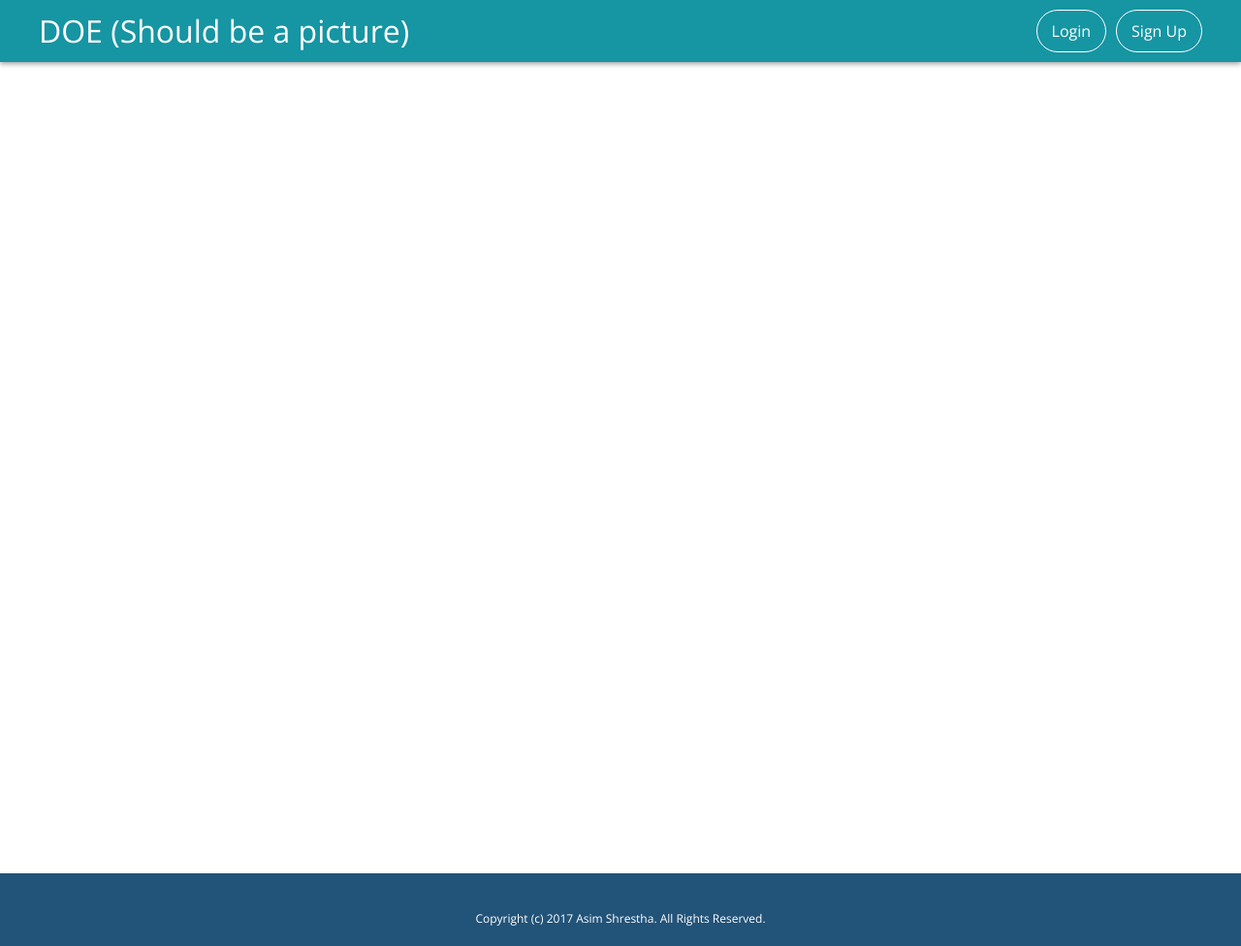
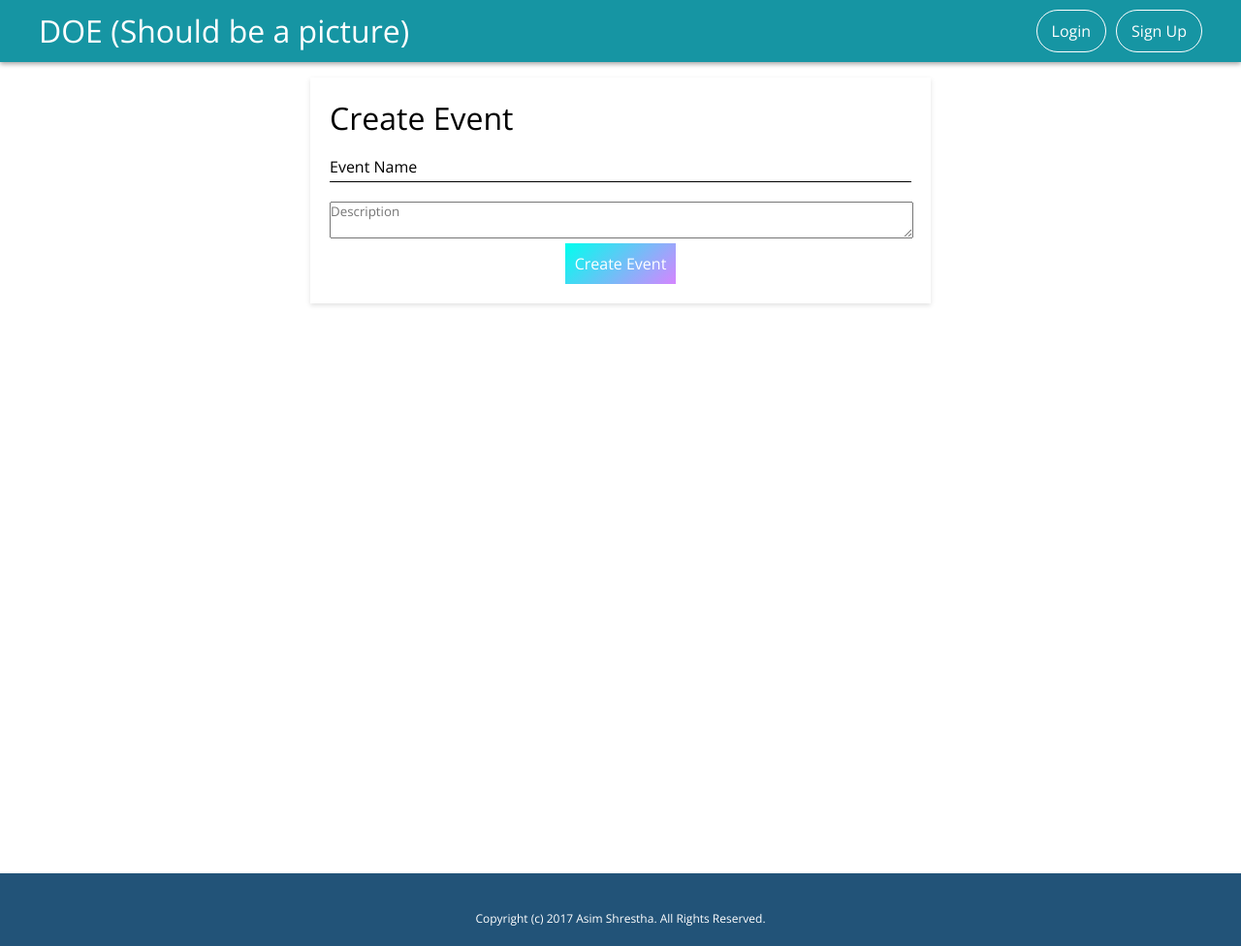
Before and after one commit to asimshrestha2/doe-website, a Flask app: page /createevent in a window 1280 px wide. Shown: the whole page at 97% size. Run offline with Flask 2, Linux system fonts and the light colour scheme; some libraries are stand-ins or nearby versions.

Commit message:
Added Buttons, Create Event
Added "Sign up" link on login page, began createevent.html but still
needs more info

```diff
--- a/eb-flask/application.py
+++ b/eb-flask/application.py
@@ -1,6 +1,7 @@
 from flask import Flask, session, render_template, redirect, url_for, escape, request, json
 import os
-import dbconnection
+from werkzeug.utils import secure_filename
+#import dbconnection
 # EB looks for an 'application' callable by default.
 application = Flask(__name__)
 
--- a/eb-flask/static/style.css
+++ b/eb-flask/static/style.css
@@ -1,4 +1,4 @@
-html, body, div, input[type=text], input[type=password], .login input[type=email], p{
+html, body, div, input[type=text], input[type=password], .login input[type=email], p, textarea{
   margin: 0;
   padding: 0;
   font-family: 'Open Sans', sans-serif;
@@ -37,6 +37,10 @@ a{
 
 a:hover{
   text-decoration: underline;
+}
+
+.text-center{
+  text-align: center;
 }
 
 .top-nav{
@@ -143,6 +147,19 @@ a:hover{
 .btn-small:hover{
   color: #000000;
   background: #FFFFFF;
+}
+
+.rect-btn{
+  color: #FFFFFF;
+  padding: 10px;
+  background: linear-gradient(-45deg, #D585FF, #00FFEE);
+  display: inline-block;
+  transition: all 275ms linear;
+  cursor: pointer;
+}
+
+.rect-btn:hover{
+  box-shadow: 0 5px 2px #e1e1e1;
 }
 
 #menu{
@@ -330,8 +347,12 @@ header.sub-page{
 }
 
 /*Event Page*/
-.event{
+.event, .createevent{
   box-shadow: 0 2px 5px #e1e1e1;
+}
+
+.createevent{
+  padding: 20px;
 }
 
 .event .discription{
@@ -355,12 +376,17 @@ header.sub-page{
   color: #FFFFFF;
 }
 
-.event .image .text .title{
+.event .image .text .title, .createevent .text .title{
   font-size: 32px;
 }
 
 .event .image .text .subtitle{
   font-size: 16px;
+}
+/*Create Event*/
+.createvent .text .text-box{
+  width: 100%;
+  border-style: 1px black;
 }
 
 .function-bar{
@@ -424,6 +450,10 @@ header.sub-page{
 
 .profile-info .text .title{
   font-size: 14px;
+}
+
+textarea{
+  width: 100%;
 }
 
 .profile-pic img{
@@ -508,11 +538,15 @@ header.sub-page{
   width: 100%;
 }
 
+.login #signup-link{
+  text-align: center;
+}
+
 .calendar .list-header{
   text-align: center;
 }
 
-.signup input[type=text], .signup input[type=password], .signup input[type=email]{
+.signup input[type=text], .signup input[type=password], .signup input[type=email], .createevent input[type=text]{
   border-bottom: 1px solid #000000;
   width: 100%;
 }
--- a/eb-flask/templates/createevent.html
+++ b/eb-flask/templates/createevent.html
@@ -1,54 +1,35 @@
-<!DOCTYPE html>
-<html lang="en">
-<head>
-    {% block head %}
-    <link href="https://fonts.googleapis.com/css?family=Open+Sans" rel="stylesheet">
-    <link rel="stylesheet" href="{{ url_for('static', filename='style.css') }}">
-    <link rel="icon" href="https://asimshrestha2.github.io/portfoliov2/imgs/Asim_Ymir.png">
-    <script src="{{ url_for('static', filename='main.js') }}"></script>
-    <title>{% block title %}{% endblock %}</title>
-    {% endblock %}
-</head>
-<body>
-  <div id="fb-root"></div>
-  <script>(function(d, s, id) {
-    var js, fjs = d.getElementsByTagName(s)[0];
-    if (d.getElementById(id)) return;
-    js = d.createElement(s); js.id = id;
-    js.src = "//connect.facebook.net/en_US/sdk.js#xfbml=1&version=v2.8&appId=101009160446325";
-    fjs.parentNode.insertBefore(js, fjs);
-  }(document, 'script', 'facebook-jssdk'));</script>
-  <header class="sub-page">
-    <div class="top-nav">
-      <div class="row-big">
-        <div class="title">
-          <a href="{{ url_for('hello') }}">DOE (Should be a picture)</a>
+{% extends "layout.html" %}
+{% block title %}Create Event - DOE{% endblock %}
+{% block head %}
+    {{ super() }}
+    <meta name="theme-color" content="#dcb0a5">
+    <meta name="viewport" content="width=device-width, initial-scale=1.0,  maximum-scale=1.0, user-scalable=no">
+    <meta property="og:title" content="Create Event - DOE">
+    <meta property="og:type" content="profile">
+    <meta property="og:url" content="{{ url_for('signup') }}">
+    <meta property="og:image" content="https://asimshrestha2.github.io/portfoliov2/imgs/Asim_Ymir.png">
+    <meta name="twitter:card" content="summary">
+    <meta name="twitter:site" content="@Asim_Shresth">
+    <meta name="twitter:title" content="Create Event - DOE">
+    <meta name="twitter:description" content="Create Event - DOE">
+    <meta name="twitter:image" content="https://asimshrestha2.github.io/portfoliov2/imgs/Asim_Ymir.png">
+{% endblock %}
+{% block content %}
+  <div class= "createevent row-small">
+    <div class = "text">
+      <div class = "title">Create Event</div>
+      <div class="input-field">
+        <input type="text" name="eventname" id="eventname" value="">
+        <label for="eventname">Event Name</label>
+      </div>
+      <div class="text-box">
+        <textarea id="eventdescription" placeholder="Description"></textarea>
+      </div>
+      <div class="text-center">
+        <div class="rect-btn">
+          Create Event
         </div>
-        <nav>
-          <ul class="top-buttons">
-            {% if session['username'] %}
-              <li><div id="menu"><div class="btn" id="menubtn">Menu</div>
-                  <div class="menu-content" id="menu-content">
-                    <a href="{{ url_for('user', name = session['username']) }}">{{ session['username'] }}</a>
-                    <a href="{{ url_for('logout') }}">Logout</a>
-                  </div>
-                </div>
-              </li>
-            </ul>
-            {% else %}
-              <li><div class="btn">Login<a href="{{ url_for('login') }}"><div class="btn-fill"></div></a></div></li>
-              <li><div class="btn">Sign Up<a href="{{ url_for('signup') }}"><div class="btn-fill"></div></a></div></li>
-            </ul>
-            {% endif %}
-        </nav>
       </div>
     </div>
-  </header>
-  <div class="content">{% block content %}{% endblock %}</div>
-  <footer>
-    <div class="legal">
-      Copyright (c) 2017 Asim Shrestha. All Rights Reserved.
-    </div>
-  </footer>
-</body>
-</html>
+  </div>
+{% endblock %}
--- a/eb-flask/templates/index.html
+++ b/eb-flask/templates/index.html
@@ -3,6 +3,7 @@
   <head>
     <meta charset="utf-8">
     <title>DOE - Home</title>
+    <meta name="viewport" content="width=device-width, initial-scale=1.0,  maximum-scale=1.0, user-scalable=no">
     <link href="https://fonts.googleapis.com/css?family=Open+Sans" rel="stylesheet">
     <link rel="stylesheet" href="{{ url_for('static', filename='style.css') }}">
     <script src="{{ url_for('static', filename='main.js') }}"></script>
--- a/eb-flask/templates/login.html
+++ b/eb-flask/templates/login.html
@@ -25,6 +25,7 @@
       <label for="password">Password</label>
     </div>
     <input id="login" type="submit" name="submit" value="Login">
+    <p id = "signup-link"><a href = "{{ url_for('signup') }}" style = "color: blue">Don't have an account? Sign up Here</a></p>
     <div class="error" id="log"></div>
   </div>
   <script type="text/javascript">
```
